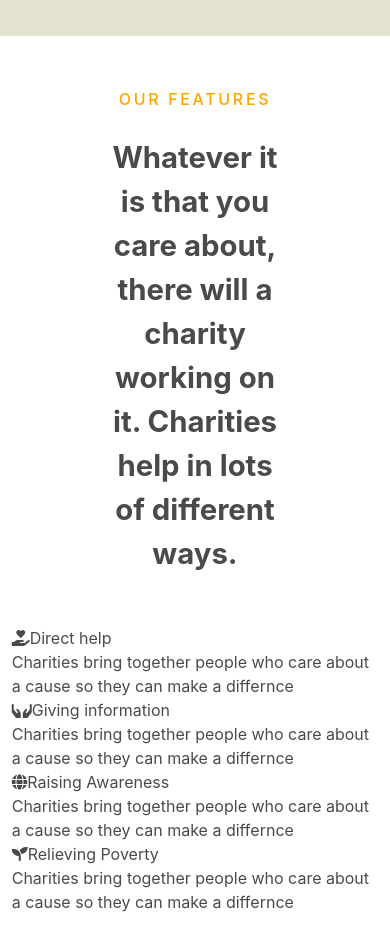
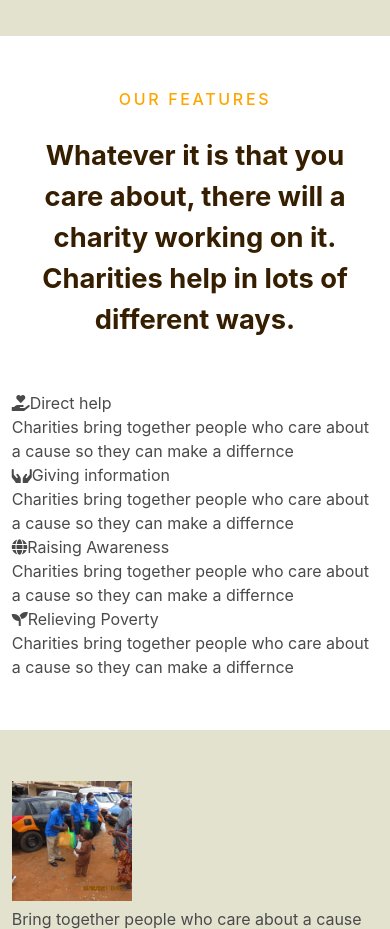
Before and after one commit to edwinnyawoli/hopeprideghana.com, a plain HTML site: page index.html in a window 390 px wide. Shown: the part 800-1729 px from the top of the page. Drawn offline with nearby package versions, Linux system fonts and the light colour scheme.

Commit message:
Set colour and make h1 element of sections responsive

```diff
--- a/style.css
+++ b/style.css
@@ -68,9 +68,12 @@ section h6 {
 section h1 {
     text-align: center;
     font-weight: bold;
-    font-size: 22pt;
-    padding-left: 23vw;
-    padding-right: 23vw;
+    font-size: min(7vw, 26pt);
+    color: rgb(54, 30, 1);
+    padding-left: 3vw;
+    padding-right: 3vw;
+    margin-left: auto;
+    margin-right: auto;
     margin-bottom: 6vh;
 }
 
```
